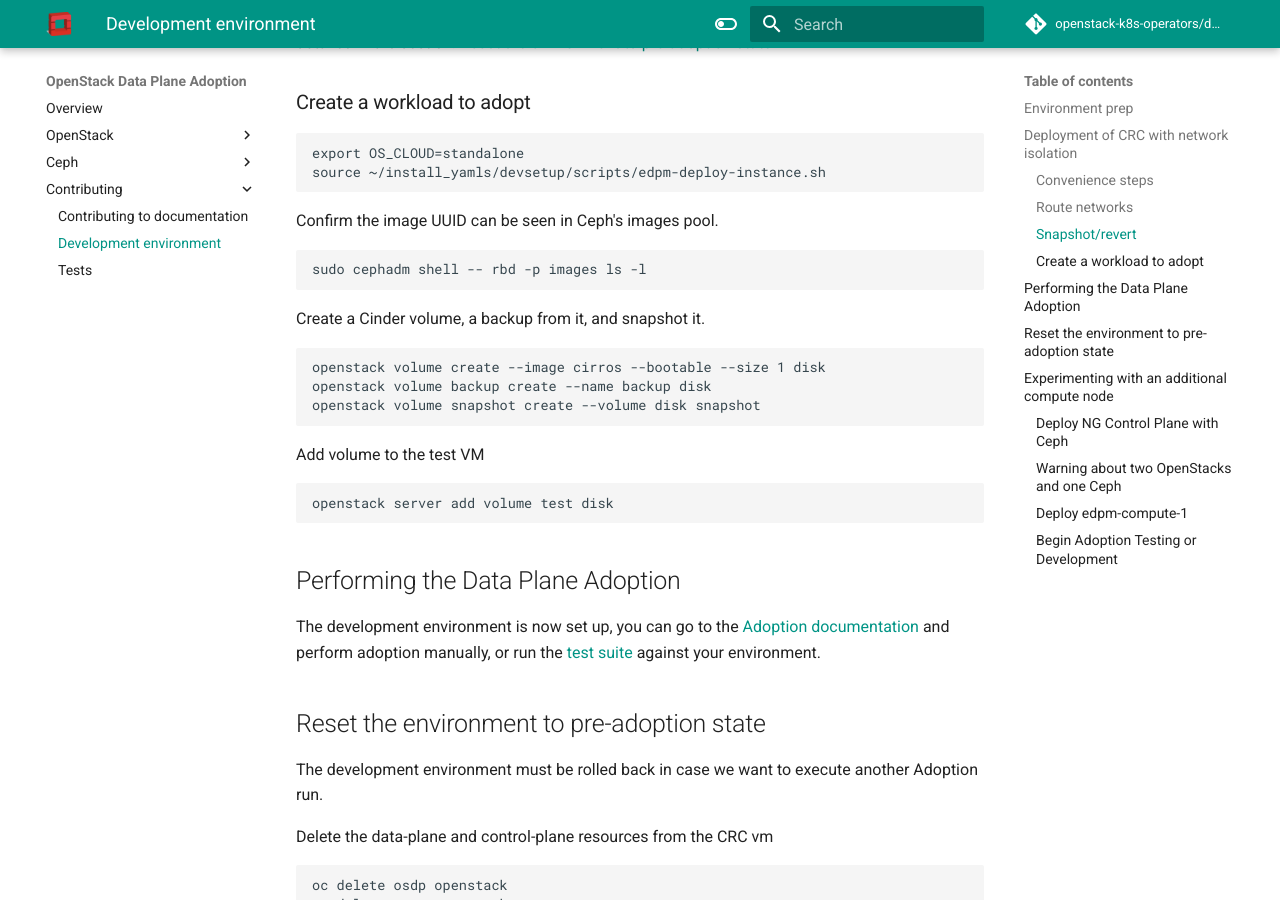
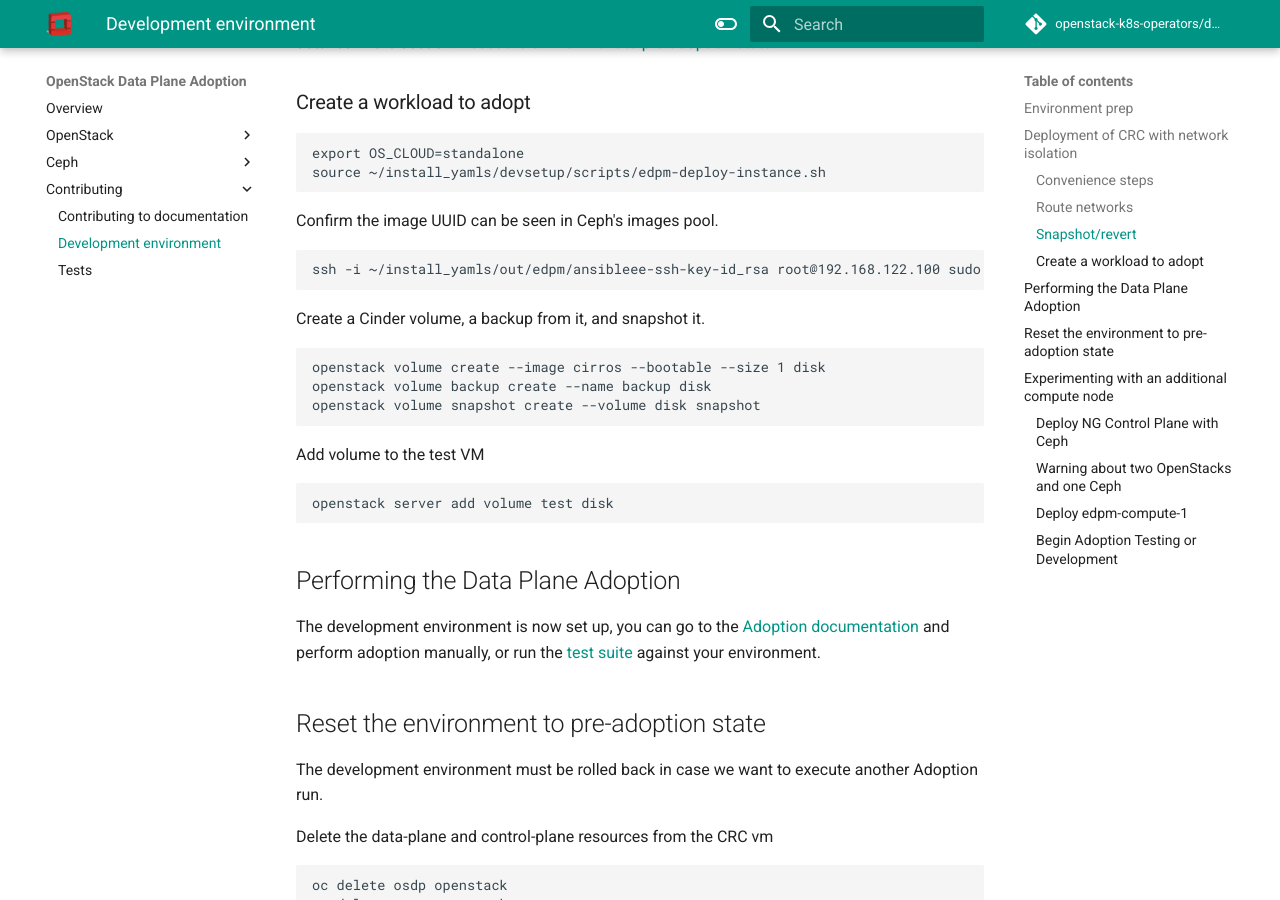
Before and after one commit to openstack-k8s-operators/data-plane-adoption, an MkDocs documentation site: the page built from docs/contributing/development_environment.md, in a window 1280 px wide and 900 px high, scrolled down 2055 px. Built offline with MkDocs 1.6.1 and Material for MkDocs 9.7.7, drawn with Linux system fonts in a browser that asks for light colours; comment, search, counter and statistics services are not loaded; the version menu is left out.

Commit message:
set explicit commands to be executed in standalone node

````diff
--- a/docs/contributing/development_environment.md
+++ b/docs/contributing/development_environment.md
@@ -111,14 +111,14 @@ the section:
 [Reset the environment to pre-adoption state](https://openstack-k8s-operators.github.io/data-plane-adoption/contributing/development_environment/#reset-the-environment-to-pre-adoption-state)
 
 ### Create a workload to adopt
-
 ```
 export OS_CLOUD=standalone
 source ~/install_yamls/devsetup/scripts/edpm-deploy-instance.sh
 ```
+
 Confirm the image UUID can be seen in Ceph's images pool.
 ```
-sudo cephadm shell -- rbd -p images ls -l
+ssh -i ~/install_yamls/out/edpm/ansibleee-ssh-key-id_rsa root@192.168.122.100 sudo cephadm shell -- rbd -p images ls -l
 ```
 
 Create a Cinder volume, a backup from it, and snapshot it.
````
